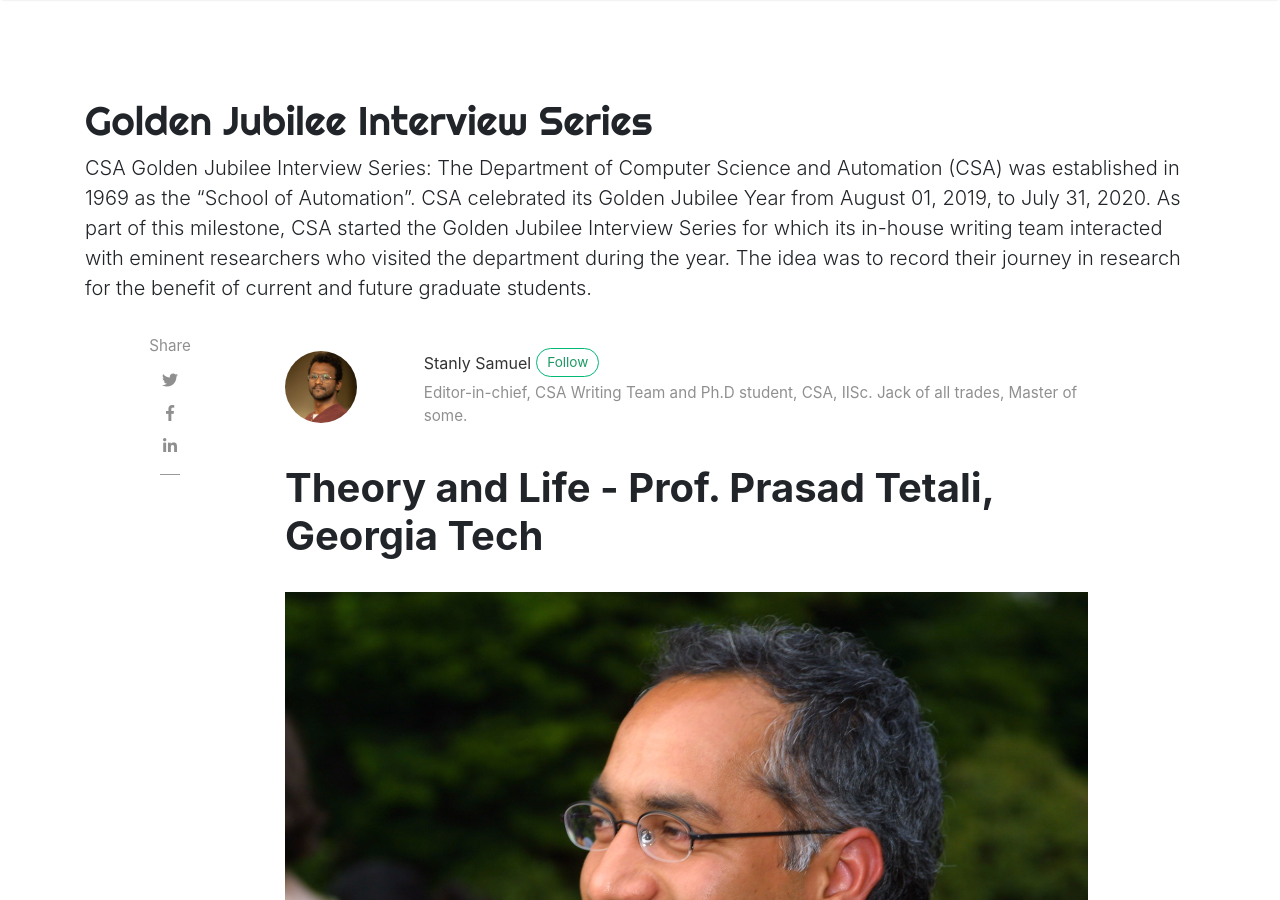
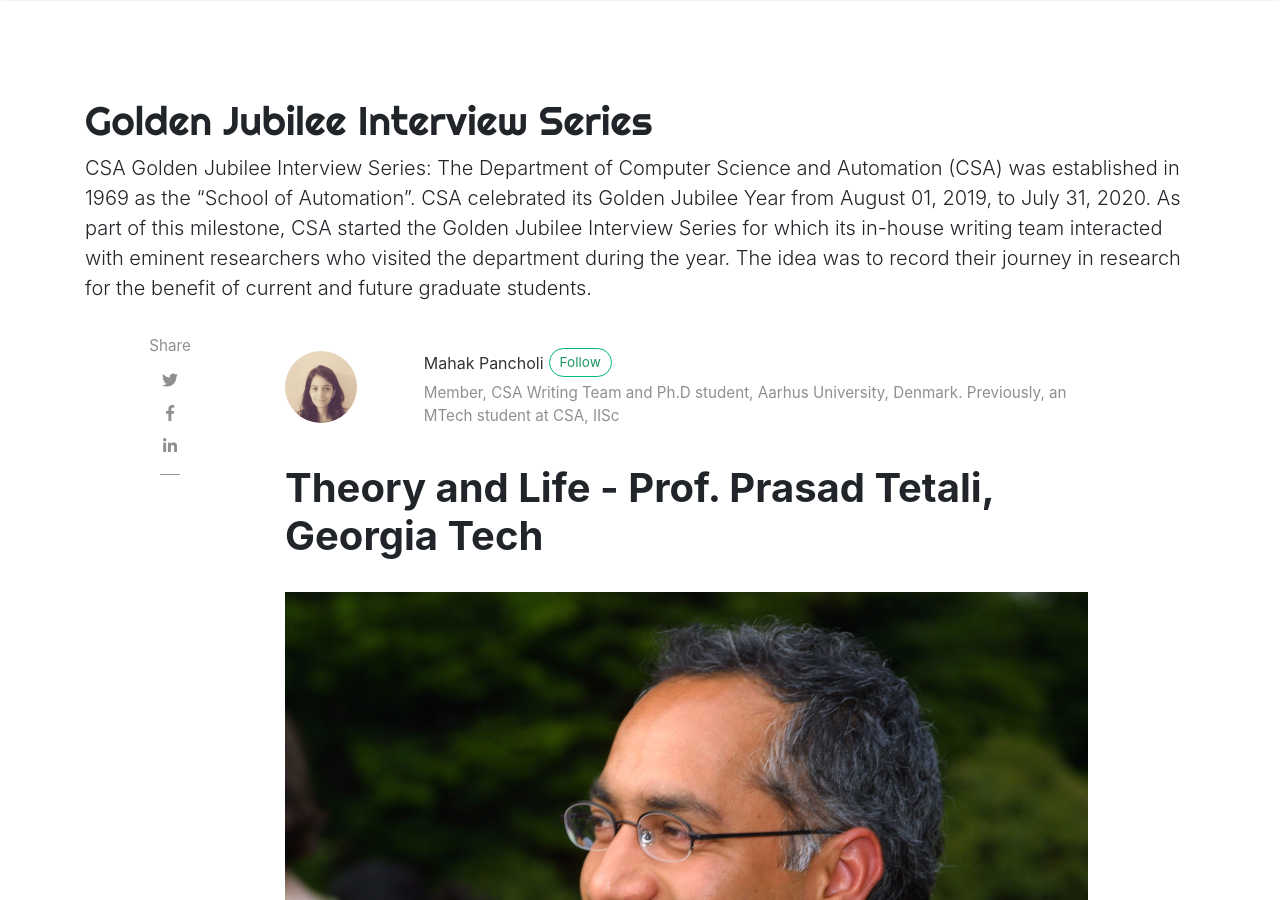
Before and after one commit to stanlysamuel/csa-writing-team, a Jekyll site: the page built from _posts/2021-02-10-prasad-tetali.md, in a window 1280 px wide and 900 px high. Built offline with Jekyll 4.4.1, drawn with Linux system fonts in a browser that asks for light colours; nearby versions of some CDN libraries; comment, search, counter and statistics services are not loaded.

Commit message:
Added Authors

```diff
--- a/_config.yml
+++ b/_config.yml
@@ -17,11 +17,21 @@ authors:
   stan:
     name: Stanly Samuel
     display_name: Stanly Samuel
-    # gravatar: e56154546cf4be74e393c62d1ae9f9d4
     avatar: 'assets/images/MPI_Stan_copy.jpg'
-    email: stanly@iisc.ac.in
     web: https://www.quora.com/profile/Stanly-Samuel-1
     description: "Editor-in-chief, CSA Writing Team and Ph.D student, CSA, IISc. Jack of all trades, Master of some."
+  shubham:
+    name: Shubham Gupta
+    display_name: Shubham Gupta
+    avatar: 'assets/images/shubham.jpg'
+    web: https://scholar.google.co.in/citations?user=Nt-tK2UAAAAJ&hl=en
+    description: "Member, CSA Writing Team and Ph.D student, CSA, IISc. "
+  mahak:
+    name: Mahak Pancholi
+    display_name: Mahak Pancholi
+    avatar: 'assets/images/mahak.jpg'
+    web: https://pure.au.dk/portal/en/persons/mahak-rakesh-pancholi(4ec9a7d4-f10e-4f8e-a16b-ea8246d56ebb).html
+    description: "Member, CSA Writing Team and Ph.D student, Aarhus University, Denmark. Previously, an MTech student at CSA, IISc"
   sal:
     name: Sal
     display_name: Sal
--- a/_posts/2021-02-10-prasad-tetali.md
+++ b/_posts/2021-02-10-prasad-tetali.md
@@ -1,7 +1,7 @@
 ---
 layout: post
 title:  "Theory and Life - Prof. Prasad Tetali, Georgia Tech"
-author: stan
+author: mahak
 categories: [ Interview, Theory, Research ]
 image: assets/images/prasad.jpeg
 featured: true
```
Also changed, not shown: _posts/2021-02-16-sunita-sarawagi.md (+1 -1 lines), assets/images/mahak.jpg (added), assets/images/shubham.jpg (added).
